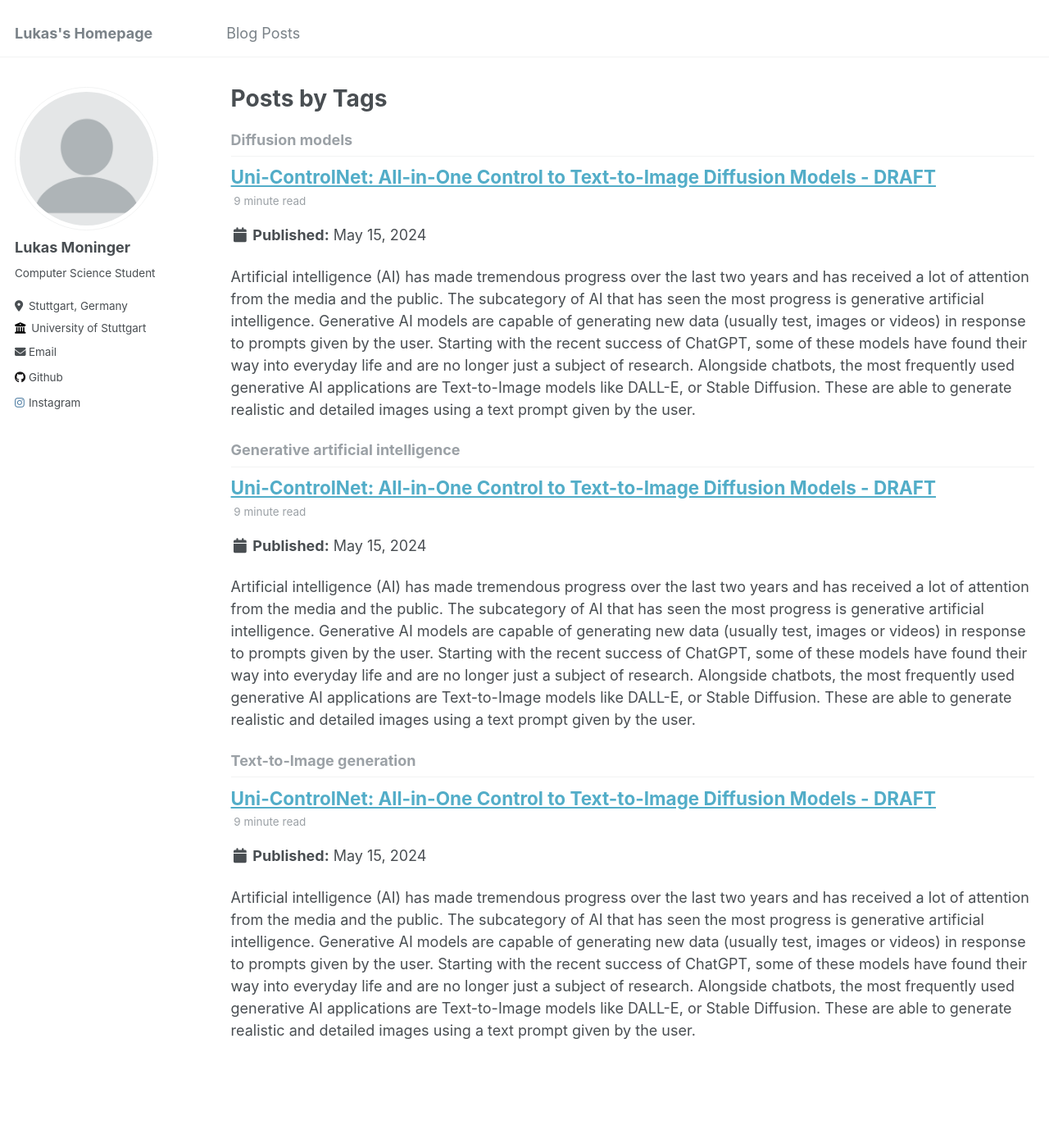
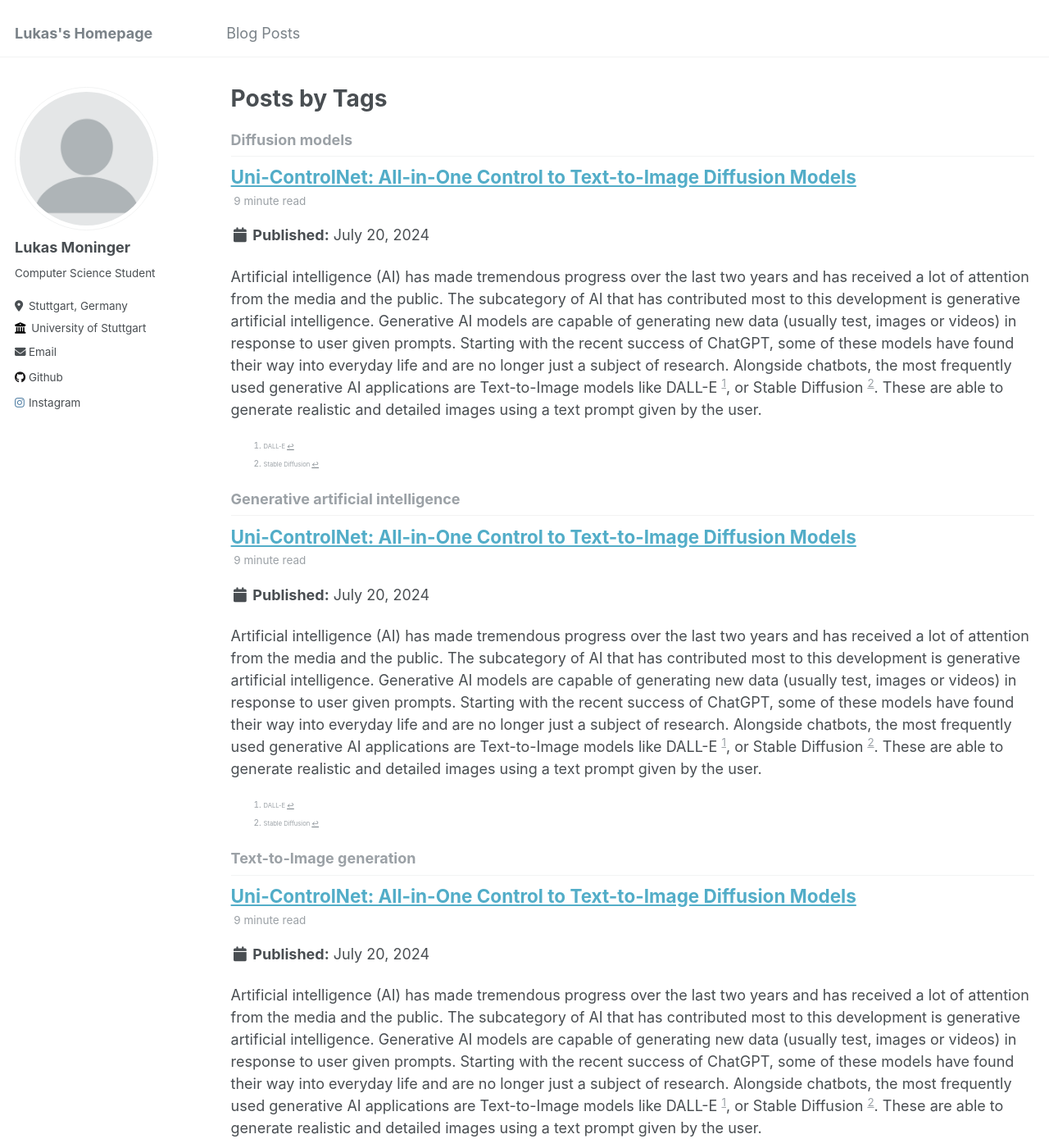
Before and after one commit to LukasMoninger/LukasMoninger.github.io, a Jekyll site: the page built from _pages/tag-archive.html, in a window 1280 px wide and 1400 px high. Shown: the whole window at 82% size. Built offline with Jekyll 4.4.1, drawn with Linux system fonts in a browser that asks for light colours; some of the changed text lies outside the part shown.

Commit message:
Updated introduction of blog post

```diff
--- a/_posts/2012-08-14-blog-post-1.md
+++ b/_posts/2012-08-14-blog-post-1.md
@@ -1,6 +1,6 @@
 ---
-title: 'Uni-ControlNet: All-in-One Control to Text-to-Image Diffusion Models - DRAFT'
-date: 2024-05-15
+title: 'Uni-ControlNet: All-in-One Control to Text-to-Image Diffusion Models'
+date: 2024-07-20
 permalink: /posts/2024/Uni-ControlNet/
 tags:
   - Generative artificial intelligence
@@ -9,10 +9,10 @@ tags:
 ---
 
 Artificial intelligence (AI) has made tremendous progress over the last two years and has received a lot of attention from the media and the public.
-The subcategory of AI that has seen the most progress is generative artificial intelligence.
-Generative AI models are capable of generating new data (usually test, images or videos) in response to prompts given by the user.
+The subcategory of AI that has contributed most to this development is generative artificial intelligence.
+Generative AI models are capable of generating new data (usually test, images or videos) in response to user given prompts.
 Starting with the recent success of ChatGPT, some of these models have found their way into everyday life and are no longer just a subject of research.
-Alongside chatbots, the most frequently used generative AI applications are Text-to-Image models like DALL-E, or Stable Diffusion.
+Alongside chatbots, the most frequently used generative AI applications are Text-to-Image models like DALL-E [^1], or Stable Diffusion [^2].
 These are able to generate realistic and detailed images using a text prompt given by the user.
 
 In this blog post, I intend to explain a common weakness of Text-to-Image generation models and explore one possible solution following the introduction of Uni-ControlNet.
@@ -221,3 +221,9 @@ Uni-ControlNet enables the integration of local and global controls.
 It also enables simultaneous utilization of multiple conditions.
 Uni-ControlNet surpasses alternatives like ControlNet, GLIGEN, and T2I-Adapter in controllability and quality, while only requiring fine-tuning of two adapters.
 It is therefore more cost-effective than other frameworks.
+
+
+References
+======
+[^1]: DALL-E
+[^2]: Stable Diffusion
```
Also changed, not shown: _pages/about.md (+1 -1 lines).
